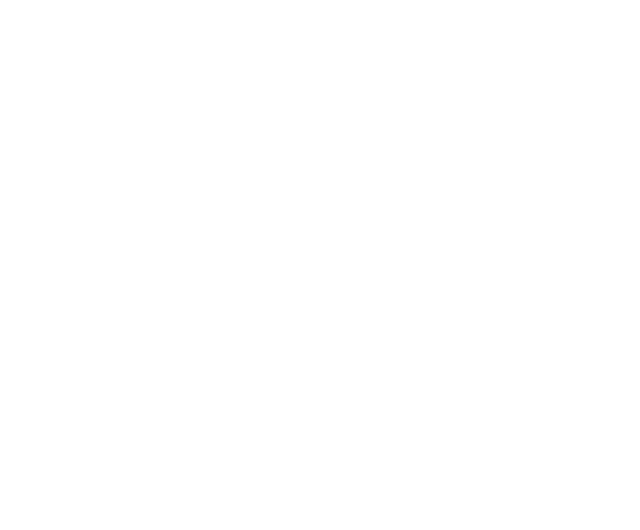
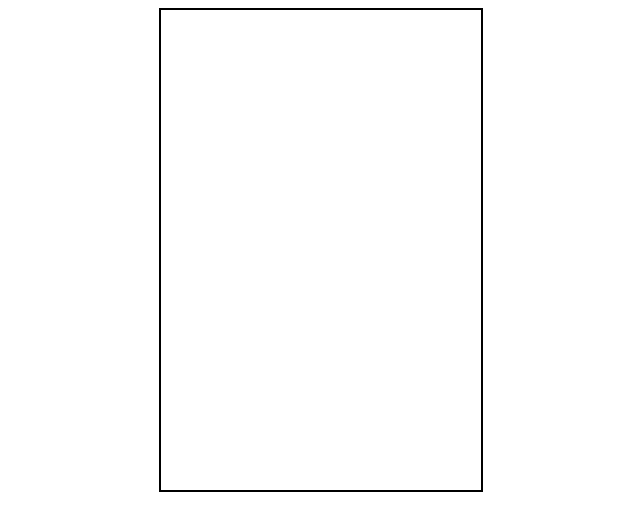
Before and after one commit to eppisai/flappy_bird_using_Code_Explained_tut_JS_canvas, a plain HTML site: page index.html in a window 1280 px wide. Shown: the whole page, without its empty margins (319-959 px from the left). Drawn offline with Linux system fonts and the light colour scheme; a web font is replaced by a local one.

Commit message:
Update index.html

```diff
--- a/index.html
+++ b/index.html
@@ -12,7 +12,10 @@
             display: flex;
             align-items: center;
             justify-content: center;
+        }
 
+        canvas {
+            border: 2px solid;
         }
     </style>
 </head>
```
